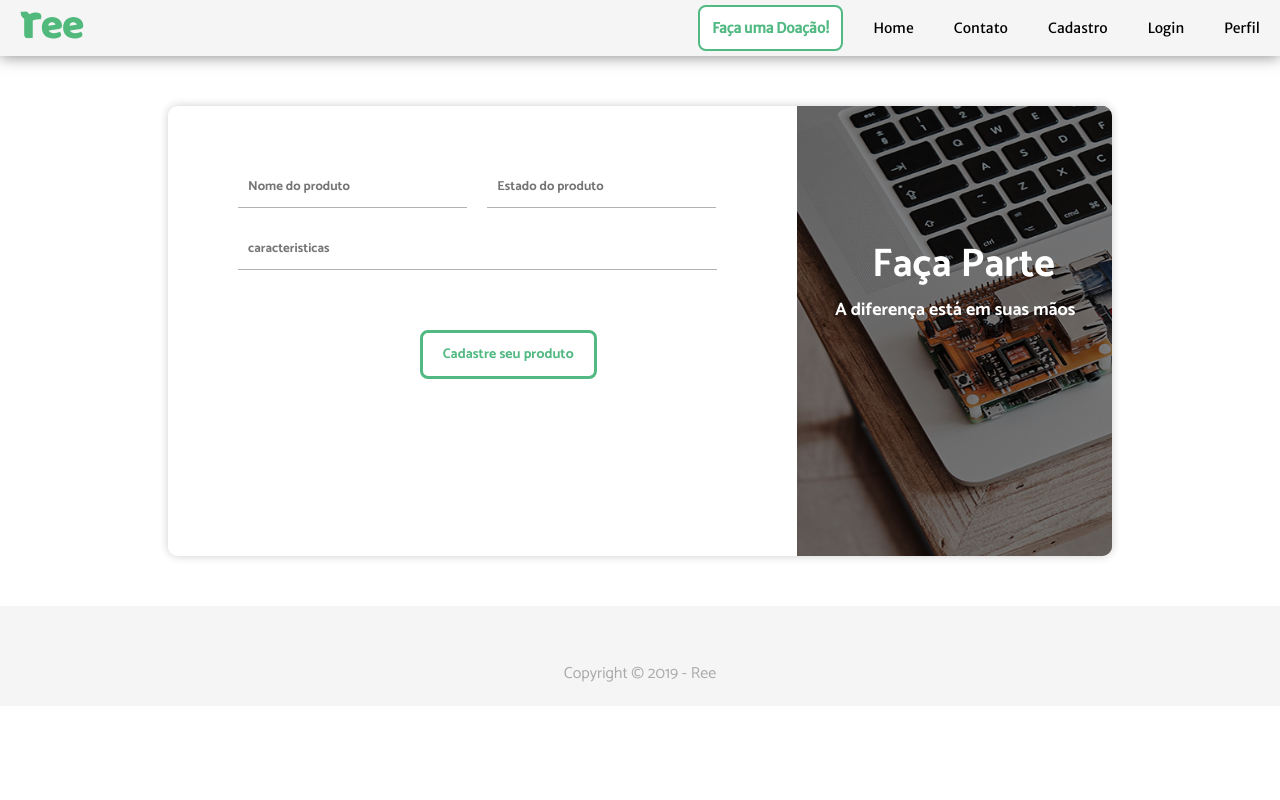
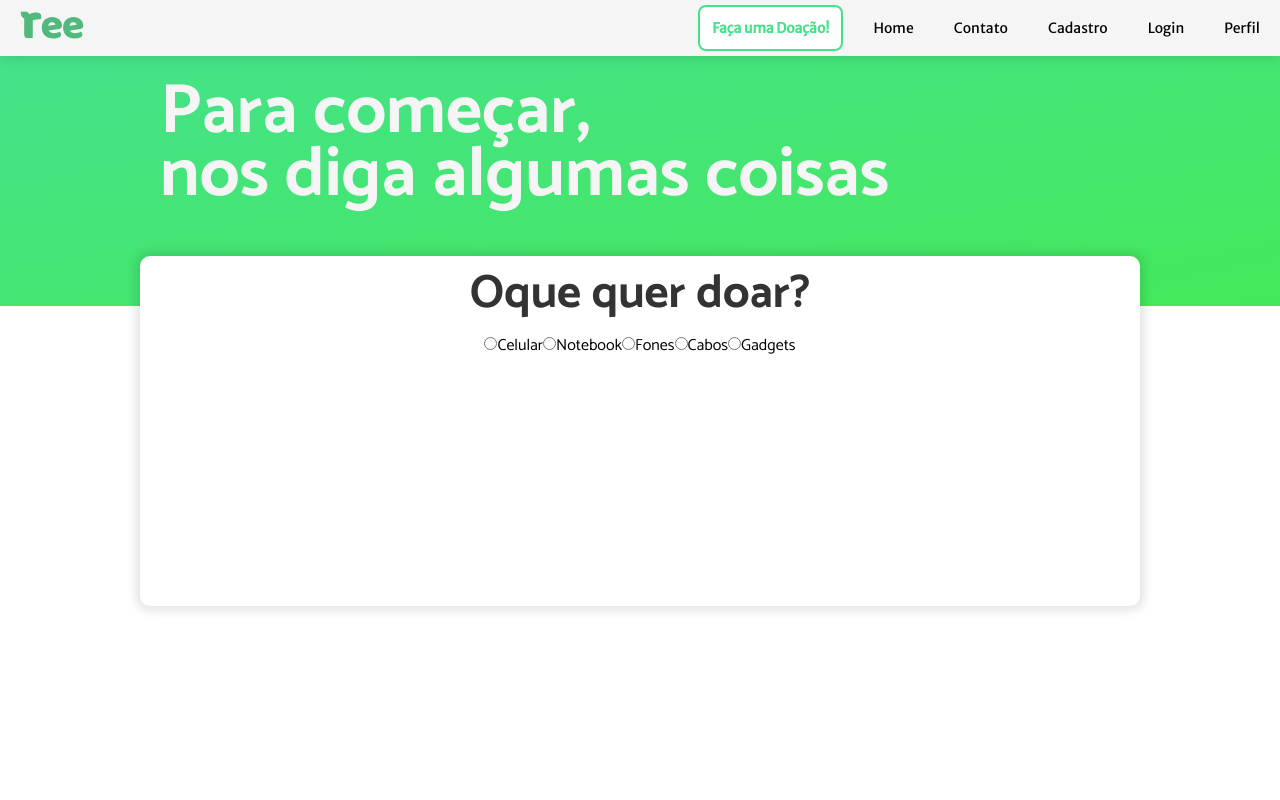
Before and after one commit to italoitalo/ree, a React (Create React App) app in the folder client/: page /cadastroproduto in a window 1280 px wide. Shown: the top 800 px of the page. Built offline with nearby package versions, Linux system fonts and the light colour scheme.

Commit message:
tela de produto
cadastro de produto

```diff
--- a/client/src/components/Contato.js
+++ b/client/src/components/Contato.js
@@ -50,7 +50,8 @@ display:flex;
 justify-content:center;
 `
 const Banner = styled.div`
-background-image: linear-gradient(to bottom right, #4EAB79,#51B981 );
+ background-image: linear-gradient(to bottom right, rgb(68, 226, 139), rgb(68, 233, 90) );
+
 margin: 10px 150px 10px 150px;
 border-radius: 10px;
 min-height:80px;
@@ -67,7 +68,6 @@ const Container = styled.section`
     background-repeat:no-repeat;
     background-size: 100%;
     background-attachment: fixed;
-
 `
 
 const H1 = styled.h1`
@@ -95,7 +95,9 @@ const H1Form = styled.h1`
     font-size: 20px;
     text-align: center;
 
-    color: #51B981;
+    background: -webkit-linear-gradient(rgb(68, 233, 90),rgb(39, 177, 58) );
+    -webkit-background-clip: text;
+    -webkit-text-fill-color: transparent;
 `
 
 const Inputs = styled.div`
@@ -126,7 +128,9 @@ const TextareaContat = styled.textarea`
     max-height:200px;
     border:none;
     font-weight: bold;
-    color:#51B981;
+    background: -webkit-linear-gradient(rgb(68, 233, 90),rgb(39, 177, 58) );
+    -webkit-background-clip: text;
+    -webkit-text-fill-color: transparent;
     background:white;
     margin:15px 40px 15px 40px;
     padding: 10px;
@@ -145,11 +149,15 @@ const Button = styled.button`
     height: 40px;
     align-self: center;
     color: whitesmoke;
-    background-color: #51B981;
+    background-image: linear-gradient(to bottom right, rgb(68, 226, 139), rgb(68, 233, 90) );
+
     font-family:'Catamaran', sans-serif;
     font-weight:bolder;
     margin: 10px 0 10px;
+    transition: 0.3s;
+
     &:hover{
-        background-color: #289C72;
+        transition: 0.3s;
+        background-image: linear-gradient(to bottom right, rgb(168, 226, 139), rgb(68, 233, 90) );
     }
 `
--- a/client/src/components/NovoCadastro.js
+++ b/client/src/components/NovoCadastro.js
@@ -15,7 +15,7 @@ export default function newform() {
                 <form action="/cadastro" method="POST">
                     <Ul>
                         <Li>
-                        <Input1 type="text" name="nome" id="nome" placeholder="Nomdde" required/>
+                        <Input1 type="text" name="nome" id="nome" placeholder="Nome" required/>
                         <Input1 type="text" name="sobrenome" id="sobrenome" placeholder="Sobrenome" required/>
                         </Li>
 
@@ -72,13 +72,14 @@ margin:60% 20px;
 
 const Button = styled.button`
     margin-left: 40%;
-    padding:10px 20px;
+    padding:20px 40px;
     font-weight:bolder;
-    font-size:14px;
-    color: #51B981;
-    border: solid #51B981;
+    font-size:16px;
+    color: rgb(68, 226, 139);
+    border: solid rgb(68, 226, 139);
+
     &:hover{
-        background: #51B981;
+        background-image: linear-gradient(to bottom right, rgb(68, 226, 139), rgb(68, 233, 90) );
         color:white;
     }
 `
@@ -132,7 +133,7 @@ justify-content: center;
 padding:50px;
 
 &:hover{
-        background: #51B981;
+    background: rgb(68, 226, 139);
 }
 
 `
--- a/client/src/components/NovoCadastroProduto.js
+++ b/client/src/components/NovoCadastroProduto.js
@@ -10,129 +10,90 @@ export default function newform() {
     return (
         <>
         <Container>
-            <Box>
-            <LadoA>
+            <Banner>
+                <H1>Para começar,<br/>nos diga algumas coisas</H1>
+            </Banner>
                 <form action="/cadastroproduto" method="POST">
-                    <Ul>
-                        <Li>
-                        <Input1 type="text" name="nome" id="nome" placeholder="Nome do produto" required/>
-                        <Input1 type="text" name="estado" id="estado" placeholder="Estado do produto" required/>
-                        </Li>
 
-                        <Li>
-                        <Input type="text" name="caracteristicas" id="caracteristicas" placeholder="caracteristicas" required/>
-                        </Li>
+                    <Box>
+                        <Title>Oque quer doar?</Title>
 
-                    </Ul>
-                    <Button type="submit">Cadastre seu produto</Button>
+                        <Input2 type="radio" name="tipo" id="tipo" value="Celular" required/>Celular
+                        <Input2 type="radio" name="tipo" id="tipo" value="Notebook" required/>Notebook
+                        <Input2 type="radio" name="tipo" id="tipo" value="Fones" required/>Fones
+                        <Input2 type="radio" name="tipo" id="tipo" value="Cabos" required/>Cabos
+                        <Input2 type="radio" name="tipo" id="tipo" value="Gadgets" required/>Gadgets
+
+                    </Box>
+
+                    <Box>
+                        <Title>Qual o estado do seu item?</Title>
+
+                        <Input2 type="radio" name="estado" id="estado" value="Péssimo" required/>Péssimo
+                        <Input2 type="radio" name="estado" id="estado" value="Ruim" required/>Ruim
+                        <Input2 type="radio" name="estado" id="estado" value="Bom" required/>Bom
+                        <Input2 type="radio" name="estado" id="estado" value="Ótimo" required/>Ótimo
+                        <Input2 type="radio" name="estado" id="estado" value="Perfeito" required/>Perfeito
+                    </Box>
+
+                    <Box>
+                        <Title>Mande uma foto do seu item</Title>
+                        <input type="file" name="fotoProduto" id="fotoProduto" required/>
+                    </Box>
+
+                    <Box>
+                        <Title>insira sua Descrição!</Title>
+                        <input type="text" name="nome" id="nome" placeholder="Titulo da doação" required/>
+                        <input type="text" name="caracteristicas" id="caracteristicas" placeholder="caracteristicas" required/>
+                    </Box>
+
+                    <button type="submit"> submit </button>
                 </form>
-            </LadoA>
-
-            <LadoB>
-                <Img src={Porta}/>
-                <H1>Faça Parte</H1>
-                <H2>A diferença está em suas mãos</H2>
-            </LadoB>
-            </Box>
         </Container>
         </>
     )
 }
 
-const Img = styled.img`
+
+const Input2 = styled.input`
+`
+
+const Title = styled.h1`
+    font-size:35pt;
+    color: rgba(0,0,0,0.8);
+`
+
+const Box = styled.section`
+    background:white;
+    height:350px;
+    width:1000px;
+    margin-top: -50px;
+    margin-bottom:400px;
+    border-radius: 10px;
+    box-shadow: 0px 0px 10px 5px rgba(0, 0, 0, 0.1);
+
+    text-align: center;
+`
+
+const Container = styled.section`
+    display: flex;
+    flex-direction: column;
+    align-items: center;
+    width: 100%;
+`
+
+const Banner = styled.section`
+    min-height:250px;
     width:100%;
-    height:100%;
-    border-top-right-radius:10px;
-    border-bottom-right-radius:10px;
-    opacity:0.5;
-    z-index:0;
+    background-image: linear-gradient(to bottom right, rgb(68, 226, 139), rgb(68, 233, 90) );
+    justify-content:center;
 `
 
 const H1 = styled.h1`
-font-size:40px;
-color:white;
-z-index:1;
-margin:40% -240px;
+    font-size:70px;
+    color: whitesmoke;
+    margin-top:25px;
+    margin-left:160px;
+    font-weight:900;
+    line-height: 0.9;
 `
-
-const H2 = styled.h1`
-font-size:18px;
-color:white;
-z-index:1;
-margin:60% 20px;
-`
-
-const Button = styled.button`
-    margin-left: 40%;
-    padding:10px 20px;
-    font-weight:bolder;
-    font-size:14px;
-    color: #51B981;
-    border: solid #51B981;
-    &:hover{
-        background: #51B981;
-        color:white;
-    }
-`
-
-const Input = styled.input`
-padding:10px;
-margin: 0 10px;
-width: 94%;
-`
-
-const Input1 = styled.input`
-padding:10px;
-margin: 0 10px;
-width:45%;
-`
-
-const Ul = styled.ul`
-    margin: 50px;
-    display: flex;
-    flex-direction:column;
-`
-
-const Li = styled.li`
-margin: 10px;
-`
-
-
-const LadoA = styled.div `
-    background:white;
-    height:100%;
-    width:80%;
-    border-top-left-radius:10px;
-    border-bottom-left-radius:10px;
-`
-
-const LadoB = styled.div `
-    display: flex;
-    background:black;
-    z-index:0;
-    height:100%;
-    width:40%;
-    border-top-right-radius:10px;
-    border-bottom-right-radius:10px;
-`
-
-const Container = styled.section`
-height:100%;
-width:100%;
-display:flex;
-justify-content: center;
-padding:50px;
-
-&:hover{
-        background: #51B981;
-}
-
-`
-
-const Box = styled.div`
-border-radius:10px;
-display:flex;
-height:450px;
-width:80%;
-box-shadow: 0px 0px 10px 0px rgba(0, 0, 0, 0.2);
-`
--- a/client/src/components/Rotas/Cabecalho.js
+++ b/client/src/components/Rotas/Cabecalho.js
@@ -30,18 +30,19 @@ export default function Cabecalho(){
 const Navigation = styled(Link)`
 text-decoration:none;
 `
+
 const Button = styled.button`
     padding:12px;
     margin: 5px 10px;
-    color: #51B981;
+    color: rgb(68, 226, 139);
     font-weight:bolder;
-    border: 2px solid #51B981;
+    border: 2px solid rgb(68, 226, 139);;
     font-family: 'Merriweather Sans', sans-serif;
     font-size: 14px;
 
     &:hover{
-        transition: 1s;
-        background-color: #51b981;
+        transition: 0.2s;
+        background-color: rgb(68, 226, 139);;
         color: white
     }
 `
@@ -49,12 +50,11 @@ const Button = styled.button`
 const Div= styled.div`
     display:flex;
     background-color: whitesmoke;
-    box-shadow: 0px 0px 15px rgba(0, 0, 0, 0.5);
+    box-shadow: 0px 0px 15px rgba(0, 0, 0, 0.15);
     position:relative;
 `
 
 const Logo = styled.img`
-
     padding-left:20px;
     padding-top:10px;
 `
@@ -68,8 +68,10 @@ const Li = styled.li`
     font-size: 14px;
 
     &:hover{
-        color: #51B981;
-        background-color:whitesmoke;
+    background: -webkit-linear-gradient(rgb(68, 233, 90),rgb(39, 177, 58) );
+    -webkit-background-clip: text;
+    -webkit-text-fill-color: transparent;
+    background-color:whitesmoke;
     }
 `
 
--- a/client/src/components/Rotas/NavPerfil.js
+++ b/client/src/components/Rotas/NavPerfil.js
@@ -46,18 +46,15 @@ const Container = styled.section`
 
 // BOTAO VERDE ESCURO (HOVER)
 const Botao = styled.div`
-    background-color: #51B981;
 
     padding: 5px;
-    margin-top: 30px;
-    margin-bottom: 30px;
-    margin-left: 40px;
-
-   border-top-left-radius:15px;
-   border-bottom-left-radius:15px;
+    margin: 30px 0 30px 40px;
+    border-top-left-radius:5px;
+    border-bottom-left-radius:5px;
+    transition: 0.2s;
 
    &:hover {
-    transition: 0.5s;
+    transition: 0.1s;
     background-color: white;
   }
 `
@@ -67,7 +64,7 @@ const Nav = styled.div`
     height:700px;;
     width: 300px;
     position: relative;
-    background-image: linear-gradient(#6CD79D, #6CD79D);
+    background-image: linear-gradient(to bottom right, rgb(68, 226, 139), rgb(68, 233, 90) );
 `
 //TITULO DOS BOTOES
 const H1 = styled.h1`
--- a/client/src/components/TelaUserLogado/AbasNavegacão.js
+++ b/client/src/components/TelaUserLogado/AbasNavegacão.js
@@ -19,7 +19,7 @@ export default function AbasNavegacao() {
 
 
 const Container=styled.section`
-background-image: linear-gradient(to bottom right, #4EAB79,#51B981 );
+ background-image: linear-gradient(to bottom right, rgb(68, 226, 139), rgb(68, 233, 90) );
   margin: 20px 80px 0px 80px;
   border-radius: 10px;
   display:flex;
```
Lines whose indentation alone changed are shown as unchanged.
